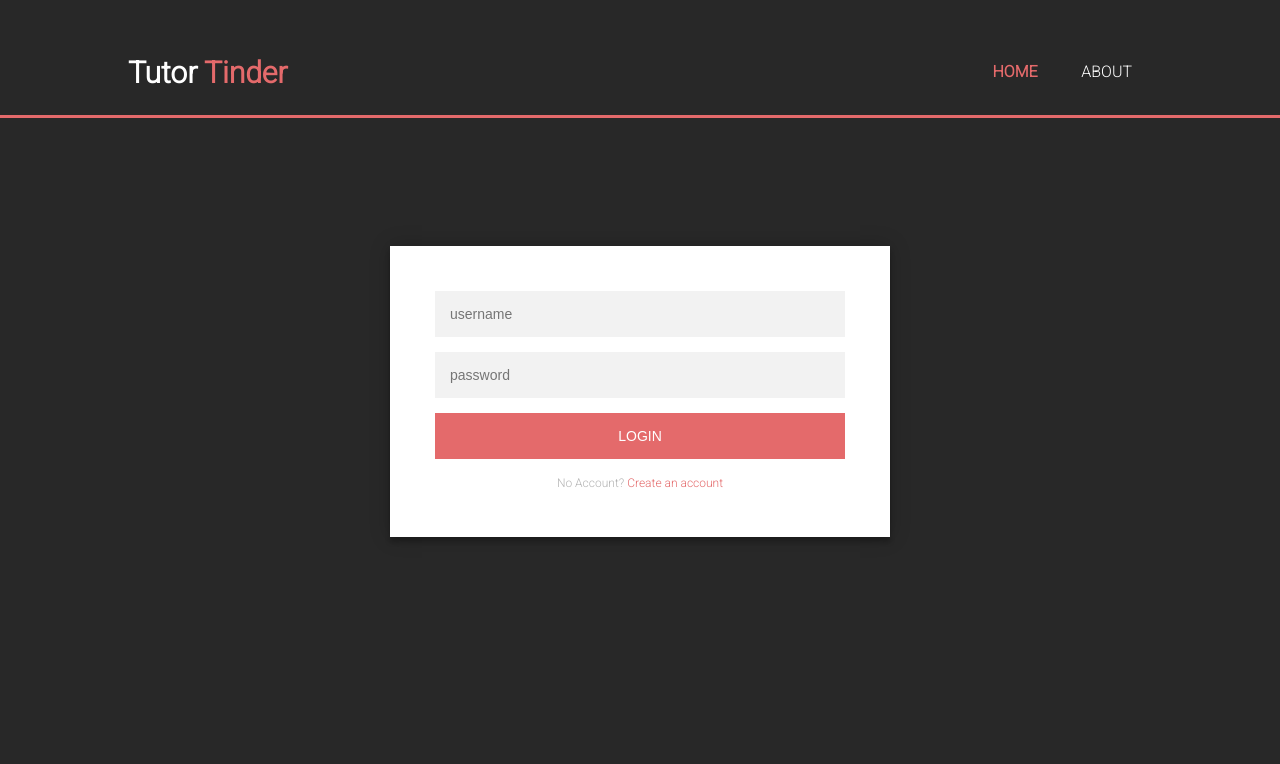
After one commit to achintya2000/BitConnectGuys, a PHP site: page /TAlogin.html in a window 1280 px wide. The commit adds this page. Shown: the top 764 px of the page. Run offline with PHP 8.4, Linux system fonts and the light colour scheme.

Commit message:
added new html files and css and script for login

```diff
--- /dev/null
+++ b/TAlogin.html
@@ -0,0 +1,55 @@
+<!DOCTYPE html>
+<html lang="en">
+
+<head>
+    <meta charset="UTF-8">
+    <meta name="viewport" content="width=device-width, initial-scale=1.0">
+    <meta http-equiv="X-UA-Compatible" content="ie=edge">
+    <title>TA | Login</title>
+    <link rel="stylesheet" href="./css/styles.css">
+    <script type="text/javascript" src="scripts/TAlogin.js"></script>
+</head>
+
+<body>
+    <header>
+        <div class="container">
+            <div>
+                <h1>
+                    Tutor <span class="highlight"> Tinder</span>
+                </h1>
+            </div>
+            <nav>
+                <ul>
+                    <li class="current">
+                        <a href="index.html">Home</a>
+                    </li>
+                    <li>
+                        <a href="about.html">About</a>
+                    </li>
+                </ul>
+            </nav>
+        </div>
+    </header>
+
+    <div class="login-page">
+        <div class="form">
+            <form id="registration" style="display:none">
+                <input type="text" placeholder="name" />
+                <input type="password" placeholder="password" />
+                <input type="text" placeholder="email address" />
+                <button>CREATE </button>
+                <p id="message">Have an account? <a href="javascript:toggle()"> Sign In Here </a></p>
+            </form>
+            <form id="login-form" style="display:inline" action="TAhome.html">
+                <input type="text" placeholder="username" />
+                <input type="password" placeholder="password" />
+                <button></a> LOGIN </button>
+                <p id="message">No Account? <a href="javascript:toggle()">Create an account</a></p>
+            </form>
+        </div>
+    </div>
+
+
+</body>
+
+</html>
--- a/css/styles.css
+++ b/css/styles.css
@@ -1,5 +1,6 @@
+@import url(https://fonts.googleapis.com/css?family=Roboto:300);
 body {
-    font-family: Arial, Helvetica, sans-serif;
+    font-family: "Roboto", Arial, sans-serif;
     font-size: 15px;
     line-height: 1.5;
     padding: 0;
@@ -85,3 +86,72 @@ header .highlight,
     margin-top: 5%;
     margin-right: 20%;
 }
+
+/* TA Login sheet */
+
+.login-page {
+    font-family: "Roboto";
+    width: 500px;
+    margin: auto;
+    padding: 10%;
+}
+
+.form {
+    position: relative;
+    z-index: 1;
+    max-width: 460px;
+    margin: 0 auto 100px;
+    text-align: center;
+    background: #FFFFFF;
+    box-shadow: 0 0 20px rgba(0, 0, 0, .2), 0
+    5px 5px 0 rgba(0, 0, 0, .24);
+    padding: 45px;
+}
+
+.form input {
+    outline: 0;
+    background: #f2f2f2;
+    width: 100%;
+    border: 0;
+    margin: 0 0 15px;
+    padding: 15px;
+    box-sizing: border-box;
+    font-size: 14px;
+}
+
+.form button {
+    outline: 0;
+    background: #E46A6b;
+    width: 100%;
+    border: 0;
+    padding: 15px;
+    color: #FFFFFF;
+    font-size: 14px;
+    -webkit-transition: all 0.3 ease;
+    cursor: pointer;
+}
+
+.form button:hover, .form button:active, .form button:focus {
+    background: #df5353
+}
+
+.form #message {
+    margin: 15px 0 0;
+    color: #b3b3b3;
+    font-size: 12px;
+}
+
+.form #message a {
+    color: #E46A6b;
+    text-decoration: none;
+}
+
+/* TA User Profile Page */
+#UserProfile {
+    color: white;
+    margin-left: 20%;
+    margin-top: 2%;
+    margin-right: 20%;
+    padding: 15px 15px 15px 15px;
+    font-size: 130%;
+}
--- a/index.html
+++ b/index.html
@@ -33,7 +33,7 @@
     </header>
 
     <section id="division">
-        <a href="student.html">
+        <a href="studentRequestTA.html">
             <div class="split left">
                 <div class="centered">
                     <img src="./img/study.png">
@@ -43,7 +43,7 @@
                 </div>
             </div>
         </a>
-        <a href="teacher.html" a>
+        <a href="TAlogin.html">
             <div class="split right">
                 <div class="centered">
                     <img src="./img/teacher.png">
--- /dev/null
+++ b/scripts/TAlogin.js
@@ -0,0 +1,13 @@
+function toggle() {
+
+    var x = document.getElementById("registration")
+    var y = document.getElementById("login-form")
+
+    if (x.style.display === "inline") {
+        x.style.display = "none"
+        y.style.display = "inline"
+    } else if (y.style.display === "inline") {
+        x.style.display = "inline"
+        y.style.display = "none"
+    }
+}
```
Also changed, not shown: TAhome.html (added, +65 -0 lines), about.html (+10 -0 lines), like_button.js (added, +30 -0 lines), studentRequestReturn.html (added, +12 -0 lines), studentRequestTA.html (added, +12 -0 lines).
